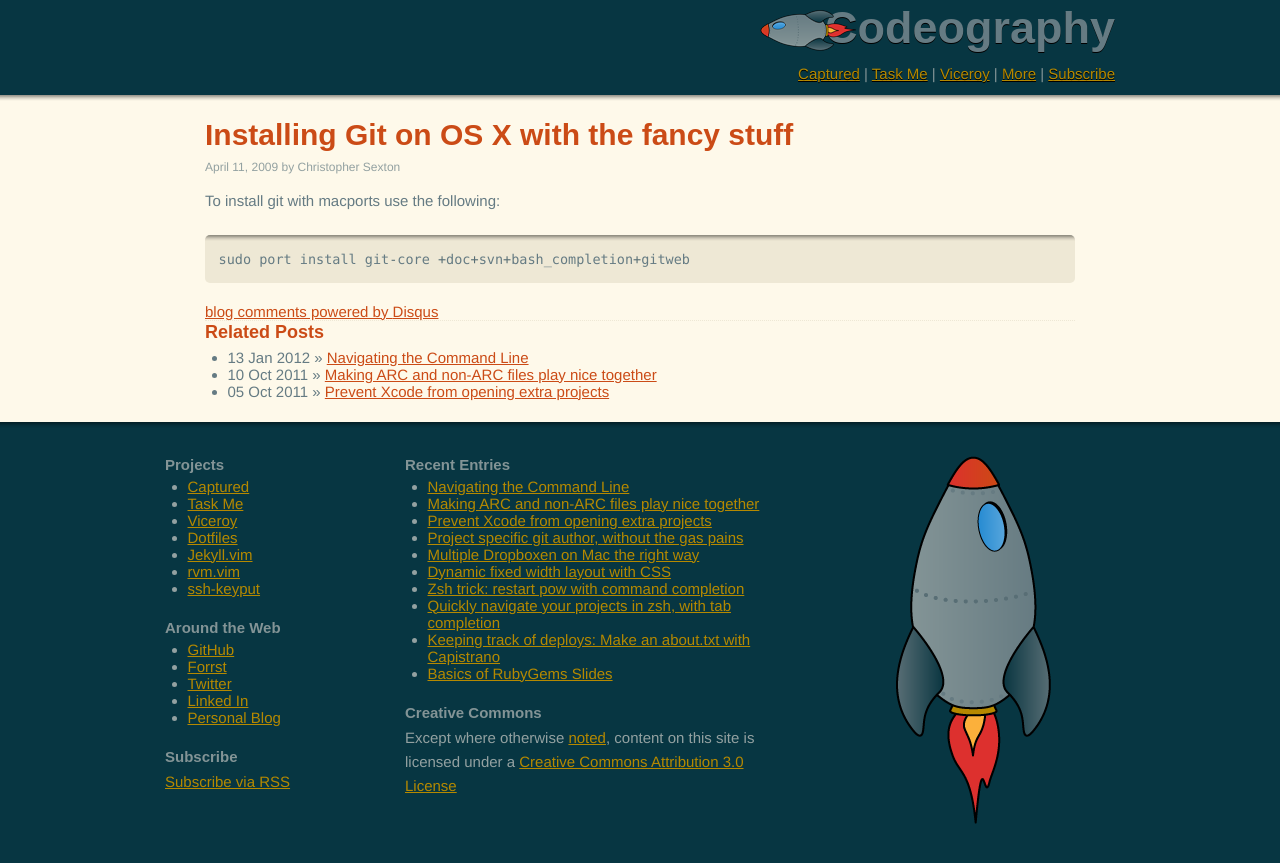
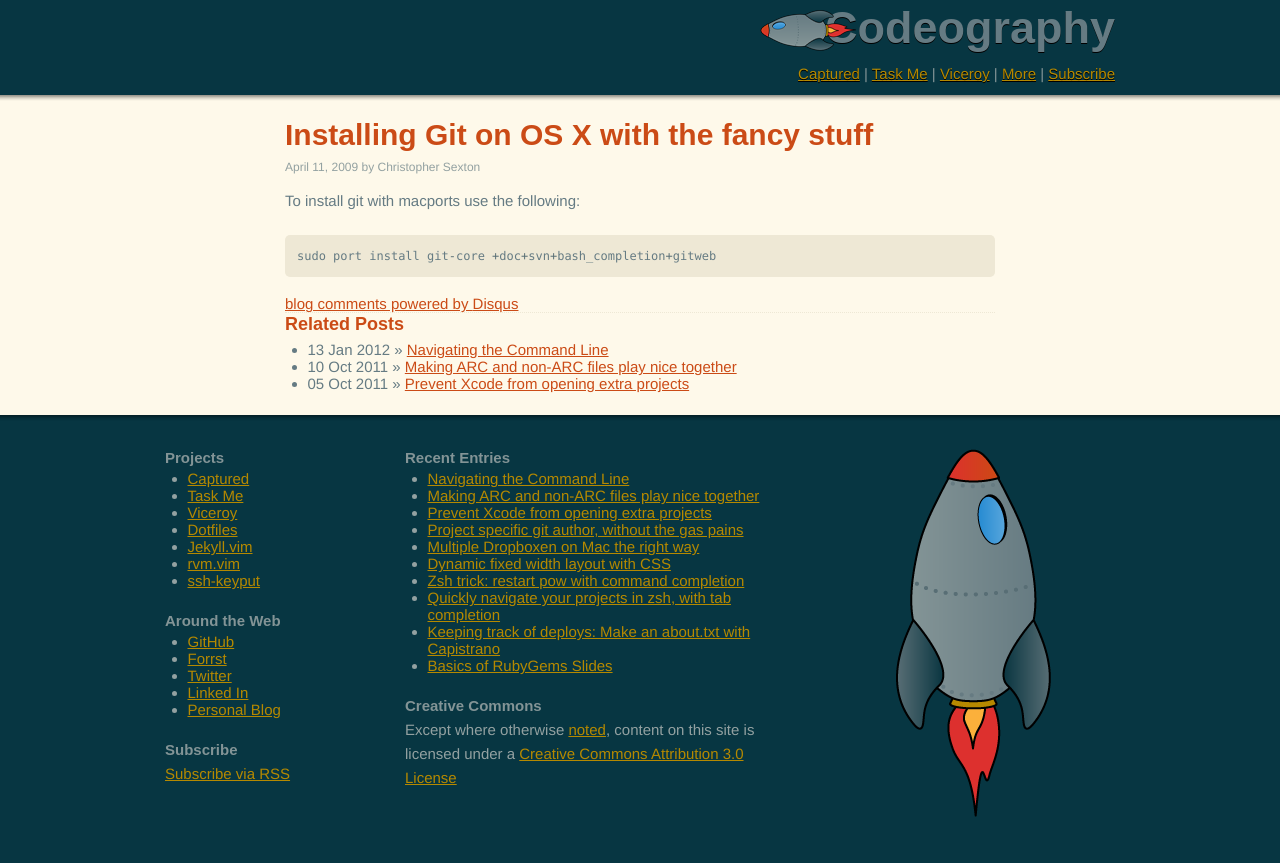
Before and after one commit to csexton/codeography.com, a Jekyll site: the page built from _posts/2009-04-11-installing-git-on-os-x-with-the-fancy-stuff.markdown, in a window 1280 px wide. Shown: the top 863 px of the page. Built offline with Jekyll 4.4.1, drawn with Linux system fonts in a browser that asks for light colours; nearby versions of some CDN libraries; some web fonts are replaced; comment, search, counter and statistics services are not loaded.

Commit message:
Make the content narrower and the code smaller

```diff
--- a/_layouts/base.html
+++ b/_layouts/base.html
@@ -85,7 +85,7 @@
     <div class="content">
       <div class="container">
         <hr class="space" />
-        <div class="span-22 prepend-1">
+        <div class="span-18 prepend-3">
           <div id="content">
             {{ content }}
           </div>
--- a/javascripts/prettify.css
+++ b/javascripts/prettify.css
@@ -46,11 +46,12 @@ $green:     #859900;
 
 pre code { background-color: #EEE8D5}
 pre {
-  background: #EEE8D5 url('../images/shadow.png') repeat-x 0 0;
+  /* background: #EEE8D5 url('../images/shadow.png') repeat-x 0 0; */
+  background-color: #EEE8D5;
   padding: 1em;
   overflow: auto;
   color: #657B83;
-  font-size: 0.9em;
+  font-size: 0.8em;
   font-family: 'Inconsolata', Monaco, "Courier New", Courier, monospace;
   -webkit-border-radius: 5px;
   -moz-border-radius: 5px;
```
